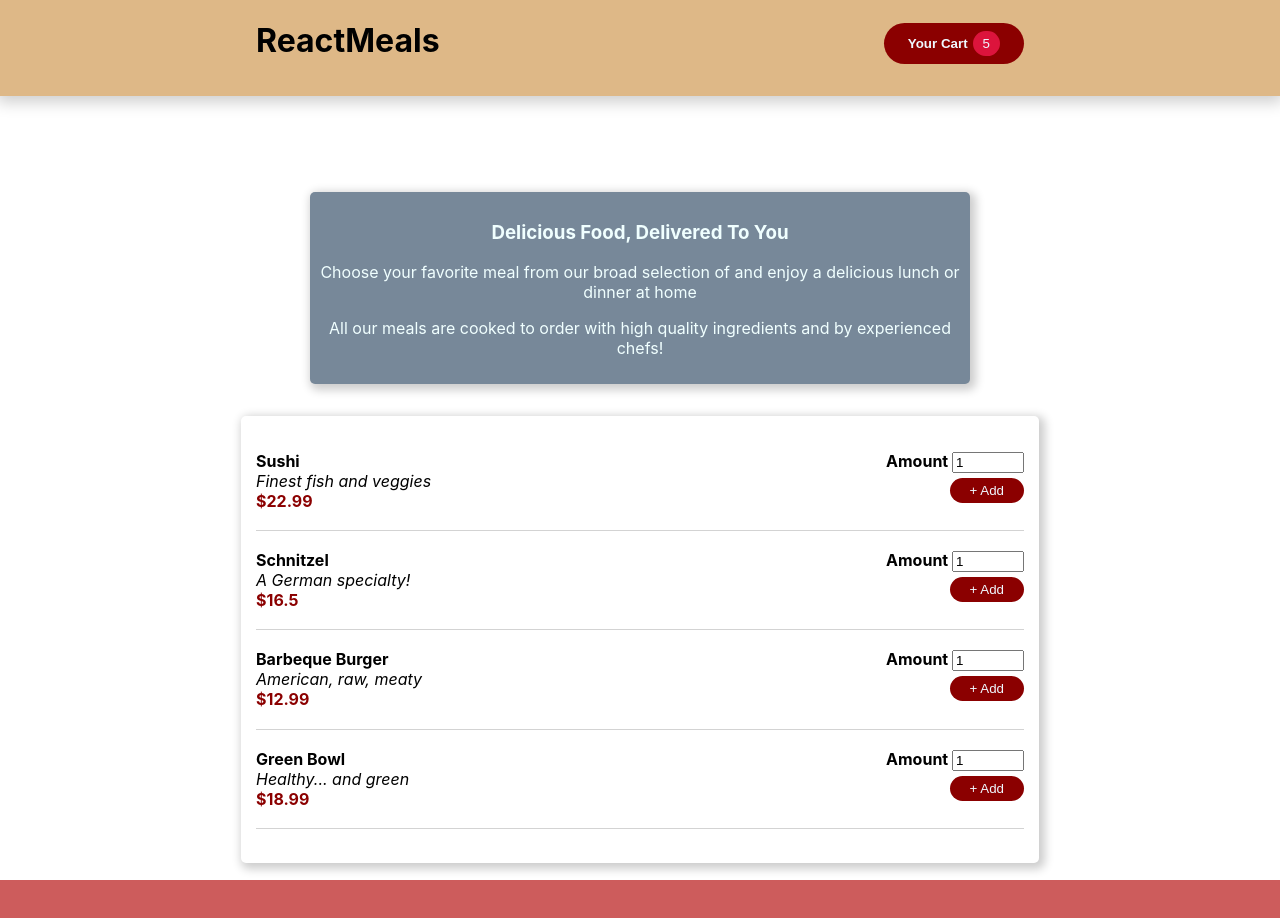
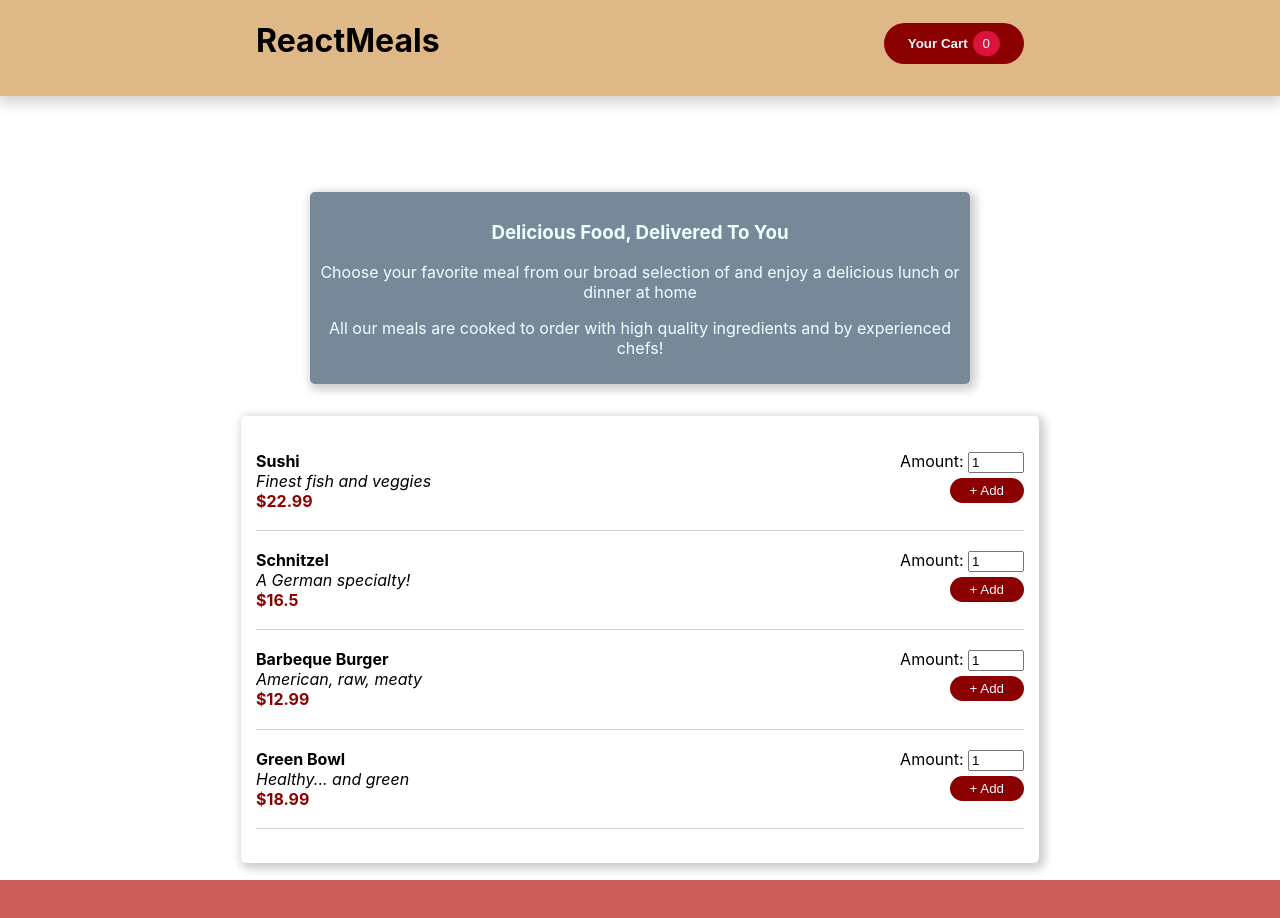
Before and after one commit to jpagtama/ReactJS_Project_06, a React (Create React App) app: page / in a window 1280 px wide. Shown: the top 918 px of the page. Built offline with nearby package versions, Linux system fonts and the light colour scheme.

Commit message:
Adds Cart Context to entire app

```diff
--- a/src/components/Header.js
+++ b/src/components/Header.js
@@ -1,6 +1,9 @@
+import { useContext } from 'react'
 import styles from './Header.module.css'
+import CartContext from '../store/cart-context'
 
 const Header = () => {
+    const ctx = useContext(CartContext)
 
     return (
         <div className={styles.header}>
@@ -9,7 +12,7 @@ const Header = () => {
                 <div className={styles.cart}>
                     <button >
                         <b className={styles.cartTitle}>Your Cart</b>
-                        <div className={styles.count} >5</div>
+                        <div className={styles.count} >{ctx.cartCount}</div>
                     </button>
                 </div>
             </div>
--- a/src/components/Header.module.css
+++ b/src/components/Header.module.css
@@ -24,6 +24,7 @@
     background-color:darkred;
     border: none;
     padding: 0.5rem 1.5rem;
+    cursor: pointer;
 }
 .cartTitle {
     display: inline-block;
--- a/src/components/Meals/MealList.js
+++ b/src/components/Meals/MealList.js
@@ -1,7 +1,15 @@
+import { useState, useContext } from 'react'
+import CartContext from '../../store/cart-context'
 import styles from './MealList.module.css'
 import Card from '../UI/Card'
 
 const MealList = props => {
+    const [amount, setAmount] = useState(1)
+    const ctx = useContext(CartContext)
+
+    const amountHandler = event => {
+        setAmount(+event.target.value)
+    }
 
     let meals = props.meals.map((item) => {
         return (
@@ -13,10 +21,10 @@ const MealList = props => {
                         <b className={styles.price}>${item.price}</b>
                     </div>
                     <div className={styles.cartBox}>
-                        <b>Amount </b>
-                        <input type="number" step="1.0" value="1" min="0" max="10" size="2"/>
+                        <label htmlFor="amount">Amount: </label>
+                        <input id="amount" value={amount} onChange={amountHandler} type="number" step="1" min="1" max="10" size="2"/>
                         <div className={styles.actionRow}>
-                            <button >+ Add</button>
+                            <button onClick={() => ctx.onAddToCart(item.id,amount)} >+ Add</button>
                         </div>
                     </div>
                 </div>
--- a/src/components/Meals/MealList.module.css
+++ b/src/components/Meals/MealList.module.css
@@ -40,6 +40,7 @@
     border: none;
     color:aliceblue;
     background-color: darkred;
+    cursor: pointer;
 }
 .actionRow {
     display:block;
--- a/src/index.js
+++ b/src/index.js
@@ -1,14 +1,15 @@
 import React from 'react';
 import ReactDOM from 'react-dom/client';
 import './index.css';
+import {CartContextProvider} from './store/cart-context'
 import App from './App';
 import reportWebVitals from './reportWebVitals';
 
 const root = ReactDOM.createRoot(document.getElementById('root'));
 root.render(
-  <React.StrictMode>
+  <CartContextProvider>
     <App />
-  </React.StrictMode>
+  </CartContextProvider>
 );
 
 // If you want to start measuring performance in your app, pass a function
--- /dev/null
+++ b/src/store/cart-context.js
@@ -0,0 +1,60 @@
+import React, { useState, useEffect } from 'react'
+
+const CartContext = React.createContext({
+    cart: [],
+    onAddToCart: (id,qty) => {},
+    onRemoveFromCart: (id) => {}
+})
+
+export const CartContextProvider = props => {
+    const [cart, setCart] = useState([])
+    const [cartCount, setCartCount] = useState(0)
+
+    useEffect(() => {
+        setCartCount(cart.reduce((total,item) => { return total + item.quantity},0))
+    }, [cart])
+
+    const containsId = (arr,id) => {
+        return arr.some(item => item.id === id)
+    }
+
+    const onAddToCart = (id,qty) => {
+        setCart(prevState => {
+            let newState = [...prevState]
+            if (!newState.length || !containsId(newState,id)) {
+                newState.push({id:id, quantity:qty})
+            } else {
+                for (let item of newState) {
+                    if (item.id === id) {
+                        item.quantity += qty
+                        break
+                    }
+                }
+            }
+            return newState
+        })
+    }
+    const onRemoveFromCart = (id) => {
+        setCart(prevState => {
+            let newState = [...prevState].map(item => {
+                if (item.id === id) {
+                    item.quantity -= 1
+                    return item
+                } else {
+                    return item
+                }
+            })
+            newState = newState.filter(item => {
+                return item.quantity > 0
+            })
+
+            return newState
+        })
+    }
+
+    return (
+        <CartContext.Provider value={{cart:cart,cartCount:cartCount,onAddToCart:onAddToCart,onRemoveFromCart:onRemoveFromCart}} >{props.children}</CartContext.Provider>
+    )
+}
+
+export default CartContext
```
